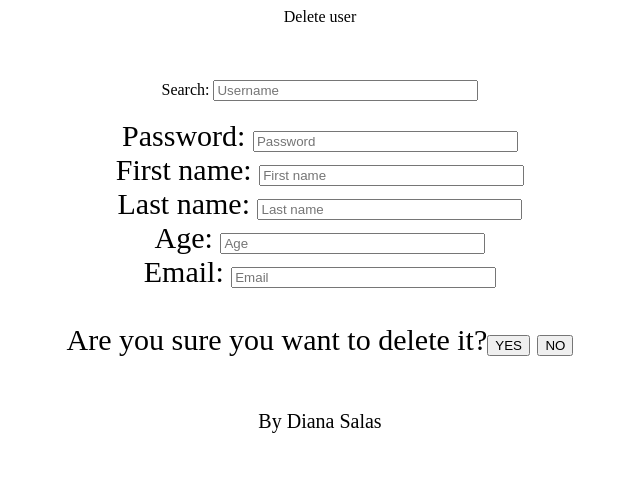
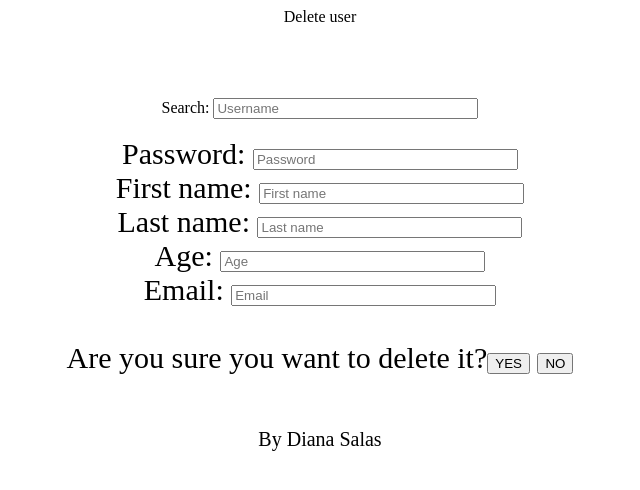
Before and after one commit to dianasalas/ProyectoTech, a plain HTML site: page delete.html in a window 1280 px wide. Shown: the whole page, without its empty margins (320-960 px from the left). Drawn offline with Linux system fonts and the light colour scheme.

Commit message:
Agrega salto de linea

```diff
--- a/delete.html
+++ b/delete.html
@@ -3,7 +3,7 @@
 	<title>Practica 1</title>
 	</head>
 	<body>
-		<center>Delete user<br><br>
+		<center>Delete user<br><br><br>
 		<br><br>Search: <input type="text" name="user" size="30" placeholder="Username"><br><br></center>
 		<form style="font-size:30px" action="index.html"><center>
 		Password: <input type="password" name="pass" size="30" placeholder="Password"><br>
```
